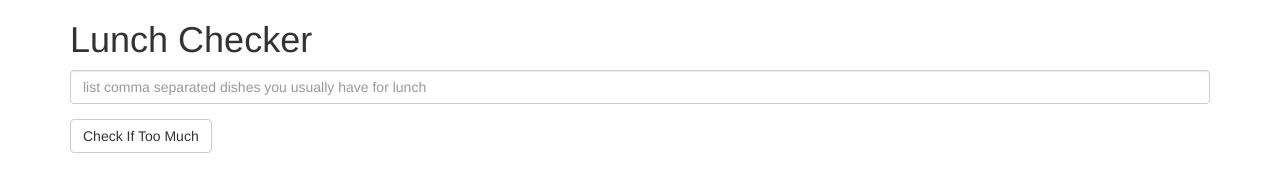
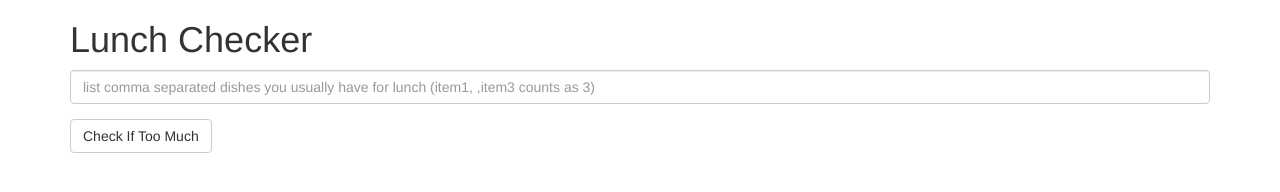
Before and after one commit to vinay-jaju/Angular-test, a plain HTML site: page module1_solution/index.html in a window 1280 px wide. Drawn offline with Linux system fonts and the light colour scheme.

Commit message:
Added comment of empty item

```diff
--- a/module1_solution/index.html
+++ b/module1_solution/index.html
@@ -17,7 +17,7 @@
          <div class="form-group">
              <input id="lunch-menu" type="text"
              ng-model="lunchItems"
-             placeholder="list comma separated dishes you usually have for lunch"
+             placeholder="list comma separated dishes you usually have for lunch (item1, ,item3 counts as 3)"
              class="form-control">
          </div>
          <div class="form-group">
```
